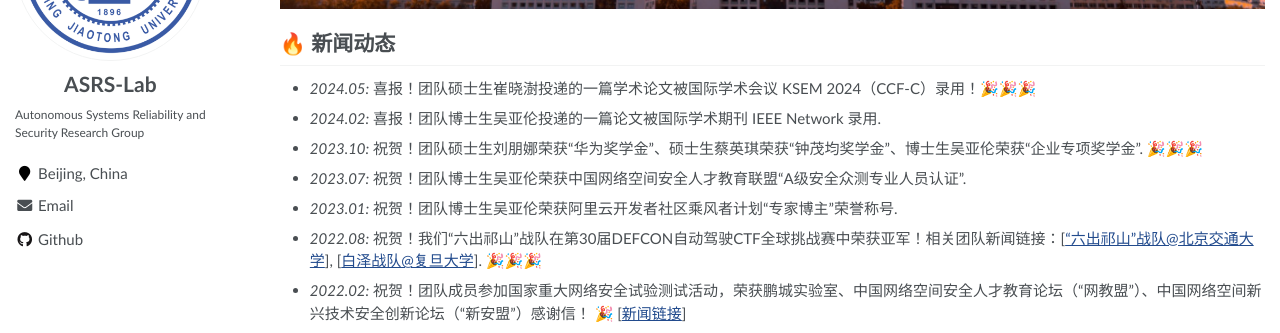
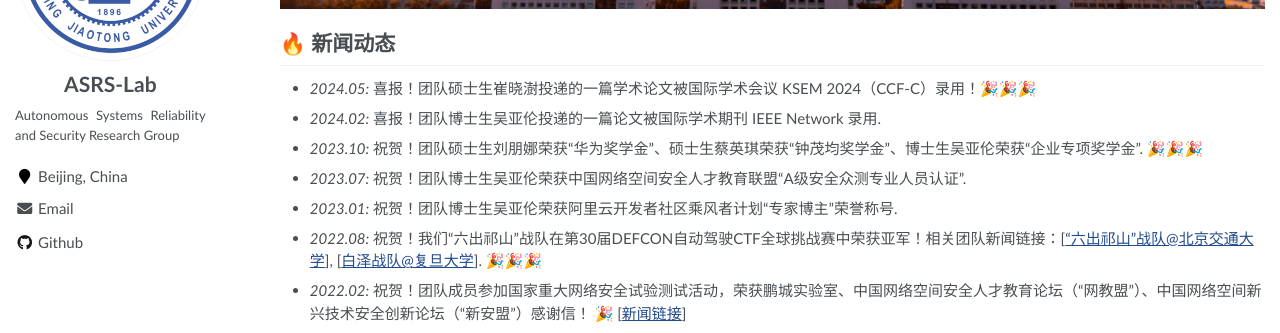
Before and after one commit to ASRS-Lab/ASRS-Lab.github.io, a Jekyll site: the page built from _pages/about.md, in a window 1280 px wide. Shown: the part 220-553 px from the top of the page. Built offline with Jekyll 4.4.1, drawn with Linux system fonts in a browser that asks for light colours.

Commit message:
调整左侧菜单栏样式

```diff
--- a/_includes/author-profile.html
+++ b/_includes/author-profile.html
@@ -10,7 +10,7 @@
 
   <div class="author__content">
     <h3 class="author__name" style="text-align: center;">{{ author.name }}</h3>
-    {% if author.bio %}<p class="author__bio" style="font-size: 12px;text-align: justify;">{{ author.bio }}</p>{% endif %}
+    {% if author.bio %}<p class="author__bio" style="font-size: 13px;text-align: justify;">{{ author.bio }}</p>{% endif %}
   </div>
 
   <div class="author__urls-wrapper">
```
